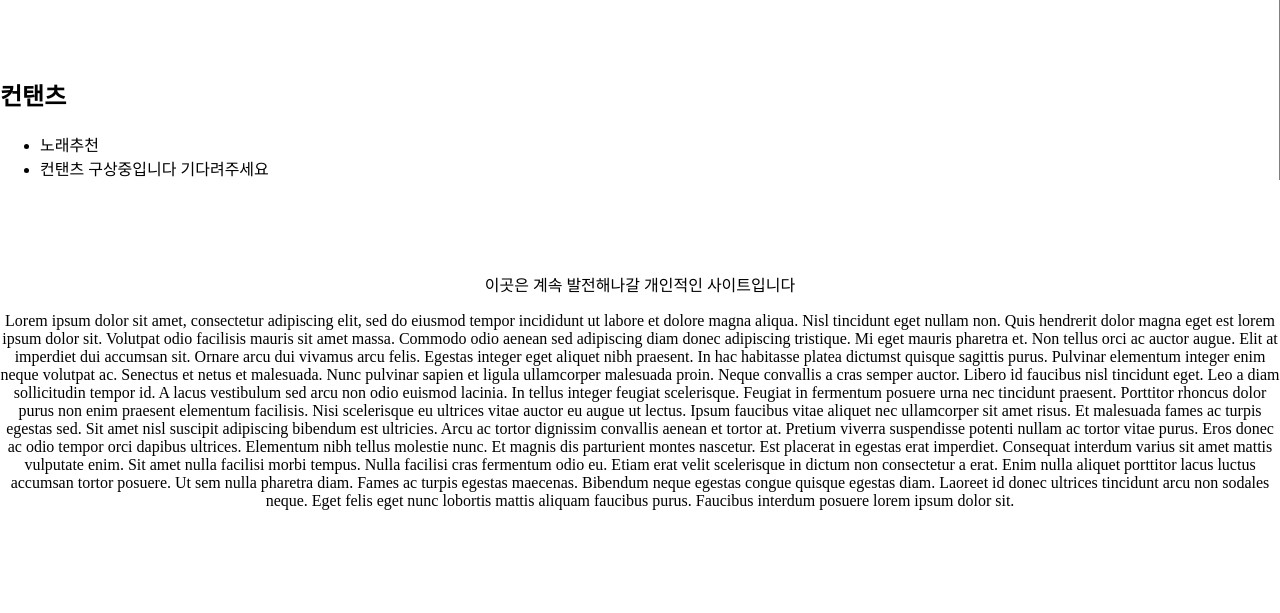
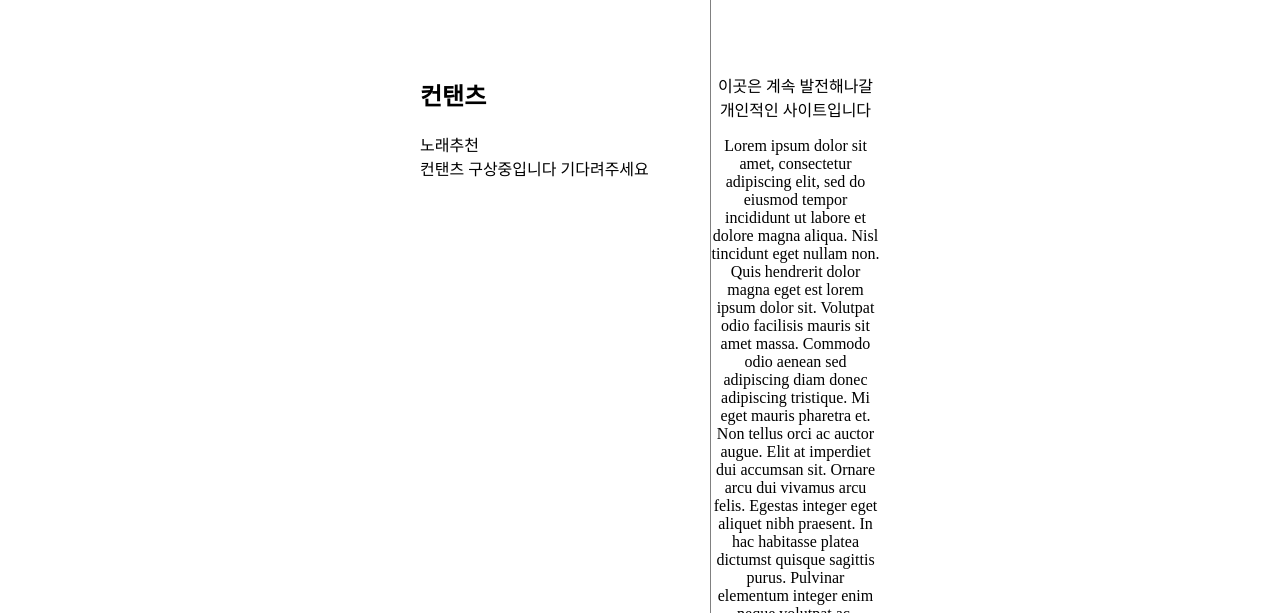
Before and after one commit to kang-minu/web1, a plain HTML site: page index.html in a window 1280 px wide. Shown: the part 187-800 px from the top of the page. Drawn offline with Linux system fonts and the light colour scheme; a web font is replaced by a local one.

Commit message:
Update style.css

```diff
--- a/style.css
+++ b/style.css
@@ -1,11 +1,13 @@
-     body{margin:60px;
+    body{margin:60px;
           margin-left:0;
           margin-right:0;}
 
-     a{color:black;
+    a{color:black;
        text-decoration:none;}
+    ul{list-style: none;
+       padding: 0px;}
 
-     h1{font-size:45px;
+    h1{font-size:45px;
         font-family: 'Italianno', cursive;
         text-align:center;
         border-bottom:1px solid gray;
@@ -15,18 +17,21 @@
         margin-bottom:0;
         margin-top:90px;}
 
-     #list{border-right:1px solid gray;
-           padding-top:60px;}
+    #list{border-right:1px solid gray;
+           flex-basis: 270px;
+           flex-shrink: 0;
+           padding-top:60px;
+           padding-right: 20px;
+            padding-left: 20px;
+            padding-bottom: 20px; }
 
-     #grid{display:grid;
-           grid-template-columns:300px 1fr;
+    #main{display:flex;
+           flex-direction: row;
            margin-right:400;
            margin-left:400;}
 
-     #article{text-align:center;
-              padding-top:60px;}
-
-     @media(max-width: 700px){
-      #grid{display:block;}
-      #list{border-right:none;
-           padding-top:60px;} }
+    #article{text-align:center;
+              padding-top:60px;
+              flex-grow:1;}
+    #article a:hover{text-decoration:underline;
+                      color: rgb(161, 147, 144);    }
```
